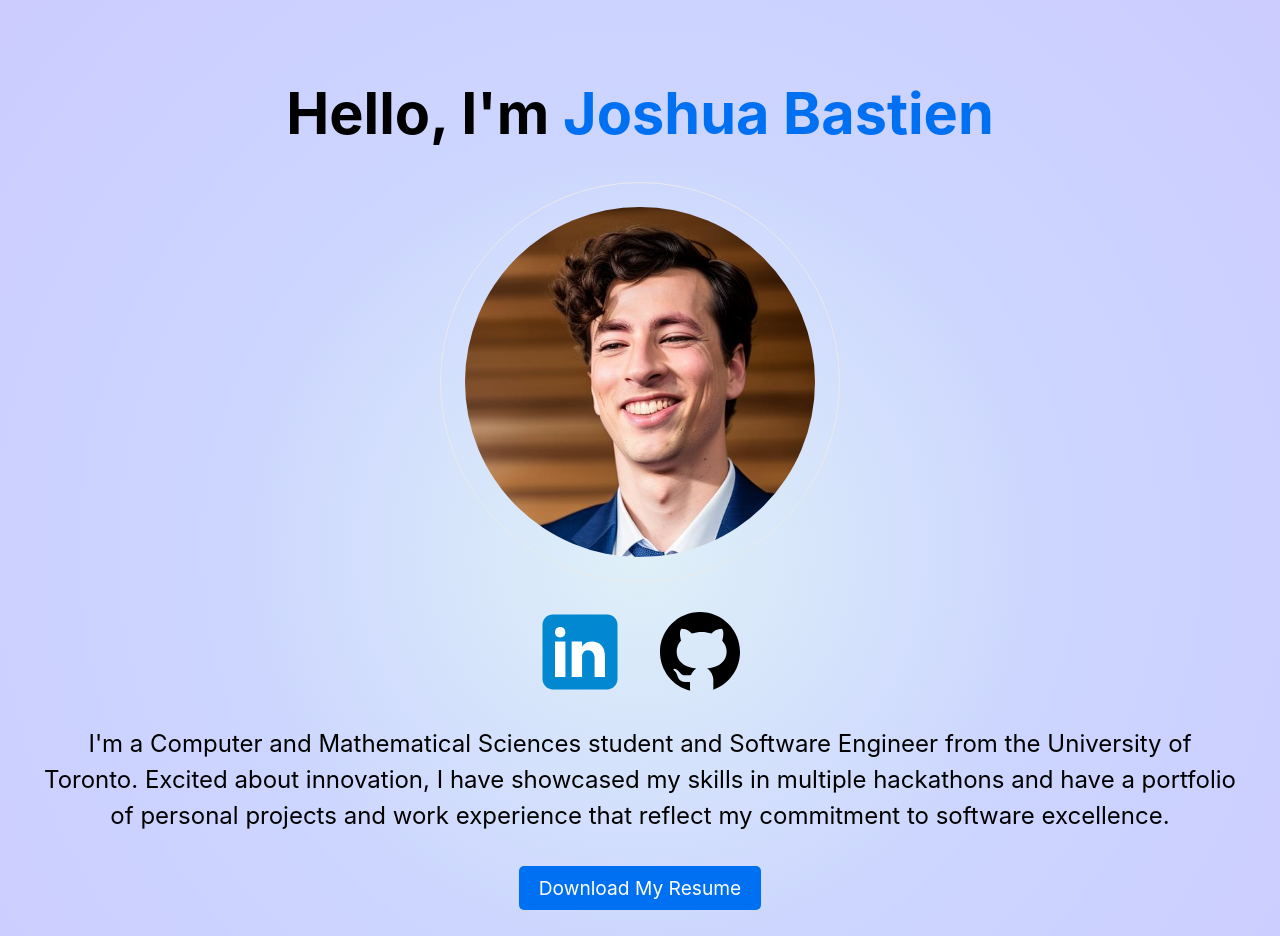
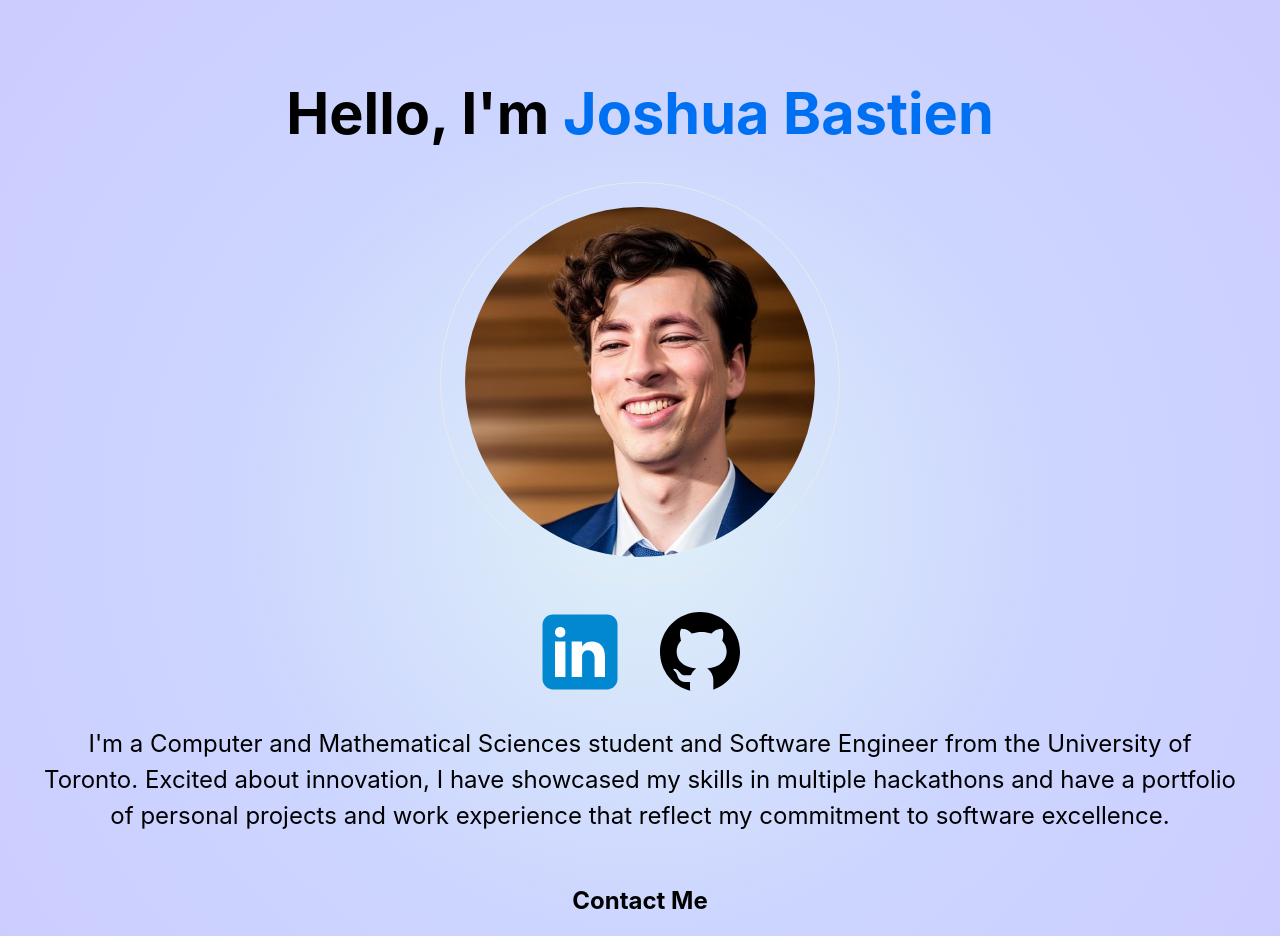
Before and after one commit to joshuabastien/personal-website, a Next.js app: page / in a window 1280 px wide. Shown: the top 936 px of the page. Built offline with nearby package versions, Linux system fonts and the light colour scheme.

Commit message:
Hid resume since it's outdated

```diff
--- a/pages/index.js
+++ b/pages/index.js
@@ -70,11 +70,11 @@ export default function Home() {
         I'm a Computer and Mathematical Sciences student and Software Engineer from the University of Toronto. Excited about innovation, I have showcased my skills in multiple hackathons and have a portfolio of personal projects and work experience that reflect my commitment to software excellence.
         </p>
 
-          <div className={styles.buttonContainer}>
+          {/* <div className={styles.buttonContainer}>
             <a href="/Joshua_Bastien_Resume.pdf" download className={styles.downloadButton}>
             Download My Resume
             </a>
-          </div>
+          </div> */}
 
         <h2 className={styles.subheading}>Contact Me</h2>
 
```
